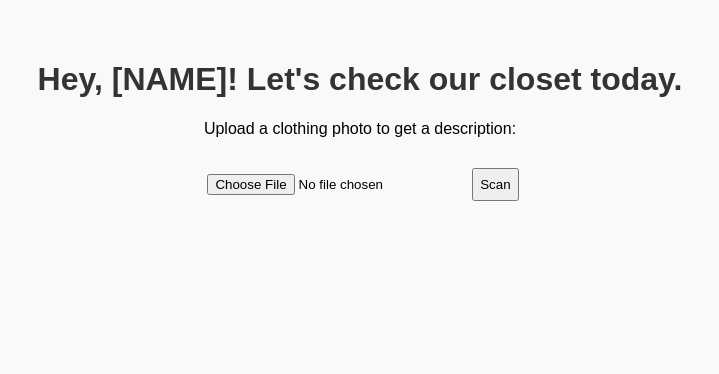
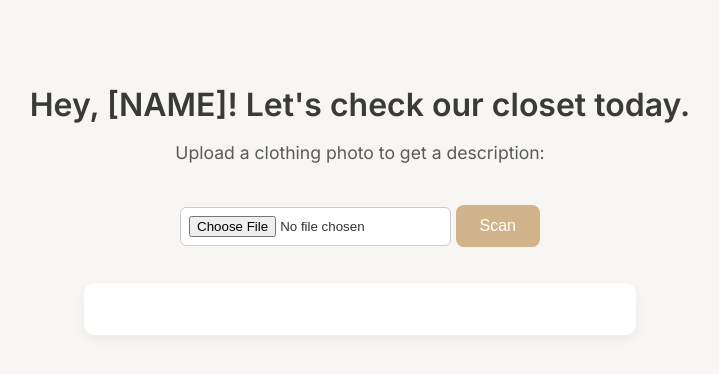
Before and after one commit to JacksonandCo/closet-app, a plain HTML site: page index.html in a window 1280 px wide. Shown: the whole page, without its empty margins (280-999 px from the left). Drawn offline with Linux system fonts and the light colour scheme.

Commit message:
Add files via upload

```diff
--- a/script.js
+++ b/script.js
@@ -16,7 +16,7 @@ async function analyzeImage() {
     const response = await fetch("https://api-inference.huggingface.co/models/Salesforce/blip-image-captioning-base", {
       method: "POST",
       headers: {
-        "Authorization": "Bearer hf_FakeTokenForDemoOnly",  // You'd replace with a real token if needed
+        "Authorization": "Bearer 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",
         "Content-Type": "application/json"
       },
       body: JSON.stringify({
--- a/style.css
+++ b/style.css
@@ -1,16 +1,57 @@
+
+@import url('https://fonts.googleapis.com/css2?family=Inter:wght@400;600&display=swap');
 
 body {
-  font-family: sans-serif;
+  font-family: 'Inter', sans-serif;
+  background-color: #f8f6f2;
+  color: #333;
   text-align: center;
-  padding: 2em;
-  background-color: #f9f9f9;
+  padding: 4em 1em;
+  margin: 0;
 }
 
 h1 {
-  color: #333;
+  font-size: 2em;
+  color: #3a3a3a;
+  margin-bottom: 0.5em;
 }
 
-input, button {
+p {
+  font-size: 1.1em;
+  color: #5a5a5a;
+  margin-bottom: 1.5em;
+}
+
+input[type="file"] {
+  border: 1px solid #ccc;
+  padding: 0.6em;
+  border-radius: 6px;
+  background-color: #fff;
+}
+
+button {
   margin-top: 1em;
-  padding: 0.5em;
+  padding: 0.75em 1.5em;
+  font-size: 1em;
+  background-color: #d2b48c;
+  color: white;
+  border: none;
+  border-radius: 8px;
+  cursor: pointer;
+  transition: background-color 0.3s;
 }
+
+button:hover {
+  background-color: #b99e7b;
+}
+
+#result {
+  margin-top: 2em;
+  background-color: #ffffff;
+  border-radius: 10px;
+  padding: 1.5em;
+  box-shadow: 0 4px 12px rgba(0, 0, 0, 0.05);
+  max-width: 500px;
+  margin-left: auto;
+  margin-right: auto;
+}
```
